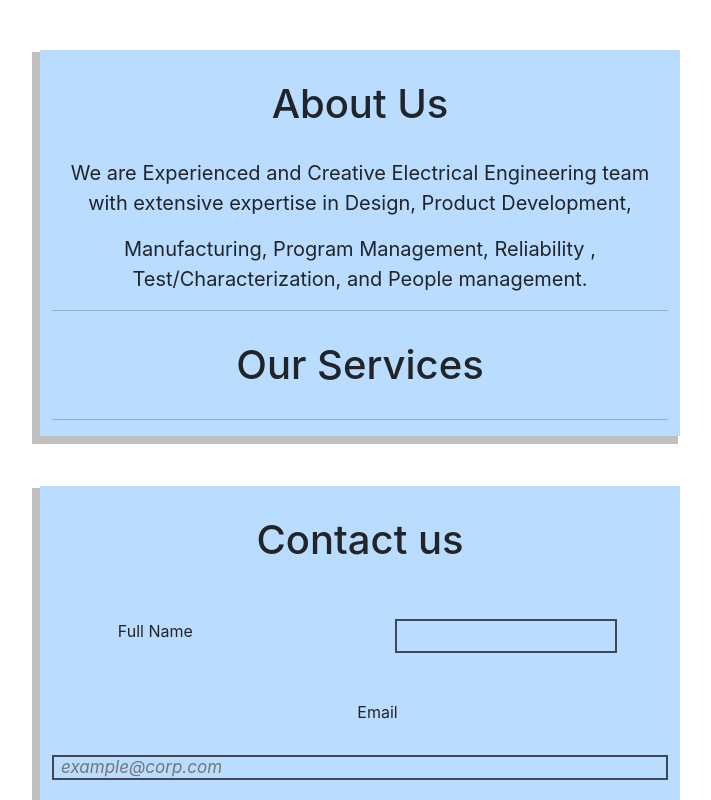
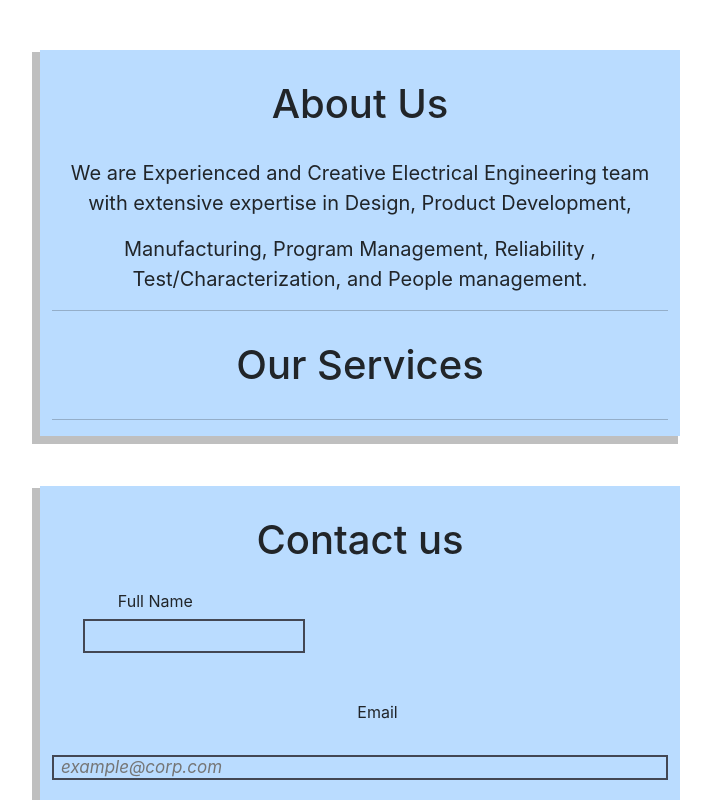
Before and after one commit to SemiramisTehrani/capstone_REL_BE_FE, a React (Create React App) app in the folder frontend/: page / in a window 1280 px wide. Shown: the top 800 px of the page, without its empty margins (280-991 px from the left). Built offline with nearby package versions, Linux system fonts and the light colour scheme.

Commit message:
fixed type on COntactUs.css

```diff
--- a/frontend/src/components/ContactUS/COntactUs.css
+++ b/frontend/src/components/ContactUS/COntactUs.css
@@ -1,5 +1,6 @@
 
-/* 09/11/2022 : Semi , started contact us  */
+/* 09/11/2022 : Semi , started contact us  : running but messy*/
+
 
 .container{
     width: 50vw;
@@ -40,18 +41,11 @@ box-shadow: -5px 5px 0px 3px rgba(0, 0, 0, 0.250);
         outline-color: #FFD6BA;
     }
 
-    label[for="firstName"]{
+    label[for="fullName"]{
         position: absolute;
         top: -30px;
         left: 0;
     }
-
-    label[for="lastName"]{
-        position: absolute;
-        top: -30px;
-        right: 190px;
-    }
-
 }
 
 .email{
```
